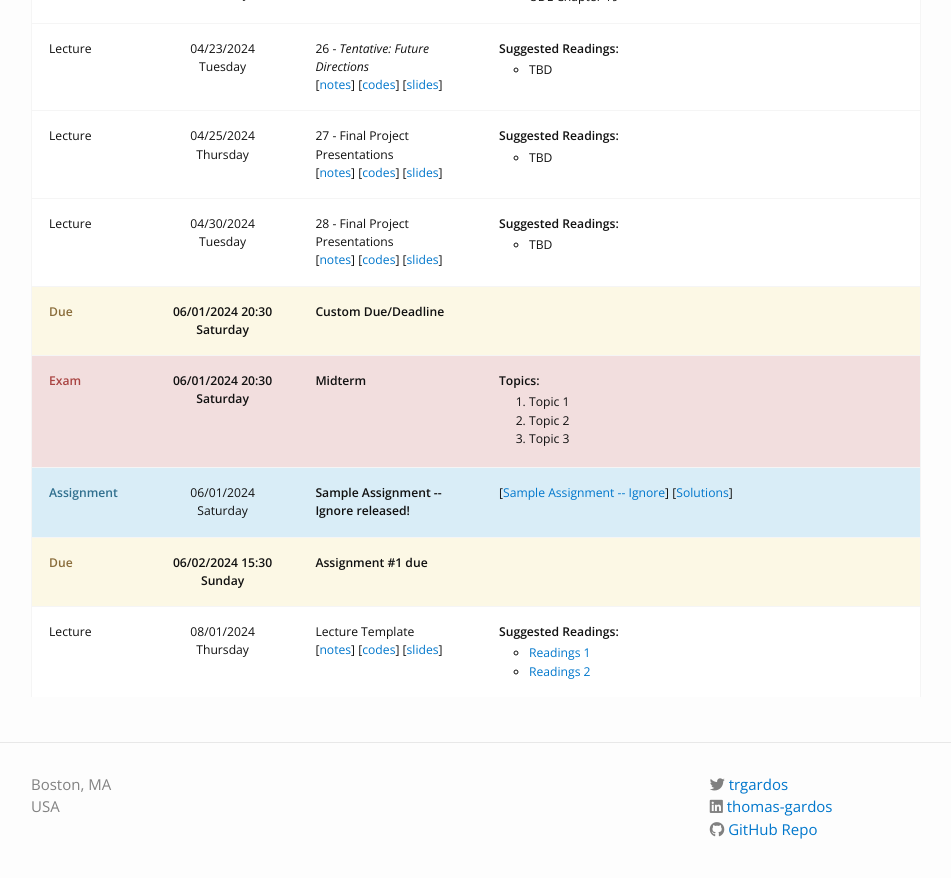
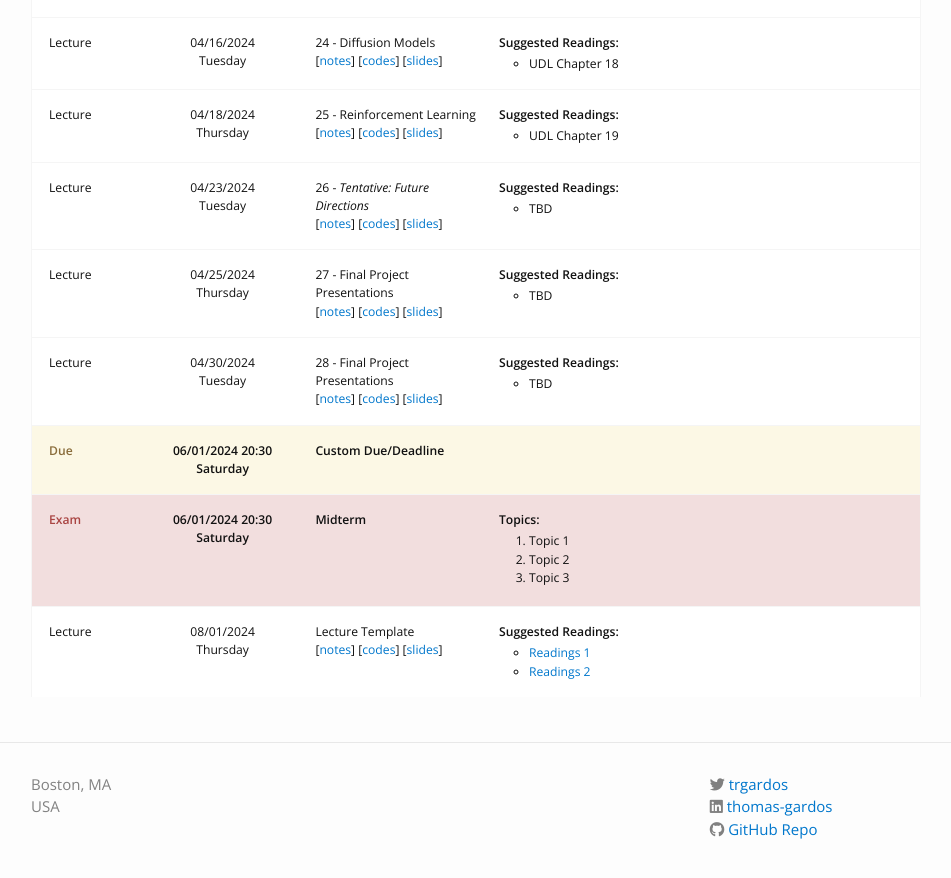
Before and after one commit to DL4DS/sp2025, a Jekyll site: the page built from schedule.md, in a window 1280 px wide and 900 px high, scrolled down 2914 px. Shown: the top 878 px of the window, without its empty margins (164-1115 px from the left). Built offline with Jekyll 4.4.1, drawn with Linux system fonts in a browser that asks for light colours; nearby versions of some CDN libraries; some of the changed text lies outside the part shown.

Commit message:
Posted PS4

```diff
--- a/_assignments/01_sample_assignment.md
+++ /dev/null
@@ -1,14 +0,0 @@
----
-type: assignment
-date: 2024-06-01T15:30:00-5:00
-title: 'Sample Assignment -- Ignore'
-pdf: /static_files/assignments/asg.pdf
-attachment: /static_files/assignments/asg.zip
-solutions: /static_files/assignments/asg_solutions.pdf
-hide_from_announcments: true
-due_event:
-    type: due
-    date: 2024-06-02T15:30:00-5:00
-    description: 'Assignment #1 due'
----
-This is a sample assignment.
--- a/_layouts/assignments.html
+++ b/_layouts/assignments.html
@@ -9,8 +9,8 @@ layout: page
         <span><a href="{{ asg.url | prepend: site.baseurl}}">{{ asg.title }}</a></span>
 <strong style="font-size:100%; font-family: 'Titillium Web', sans-serif; float:right">
 <a title="Download problems (pdf)" href="{{ asg.pdf | prepend: site.baseurl }}"><i class="fas fa-file-pdf"></i></a>
-{% if asg.attachment %}
-&nbsp; <a title="Download attachments (zip)" href="{{ asg.attachment | prepend: site.baseurl }}"><i class="fas fa-file-archive"></i></a>
+{% if asg.latex %}
+&nbsp; <a title="Download LaTeX source." href="{{ asg.latex | prepend: site.baseurl }}"><i class="fas fa-file-archive"></i></a>
 {% endif %}
 </strong>
       </li>
```
Also changed, not shown: _assignments/04_assignment.md (added, +13 -0 lines), _layouts/assignment.html (+6 -4 lines), 3 other files.
